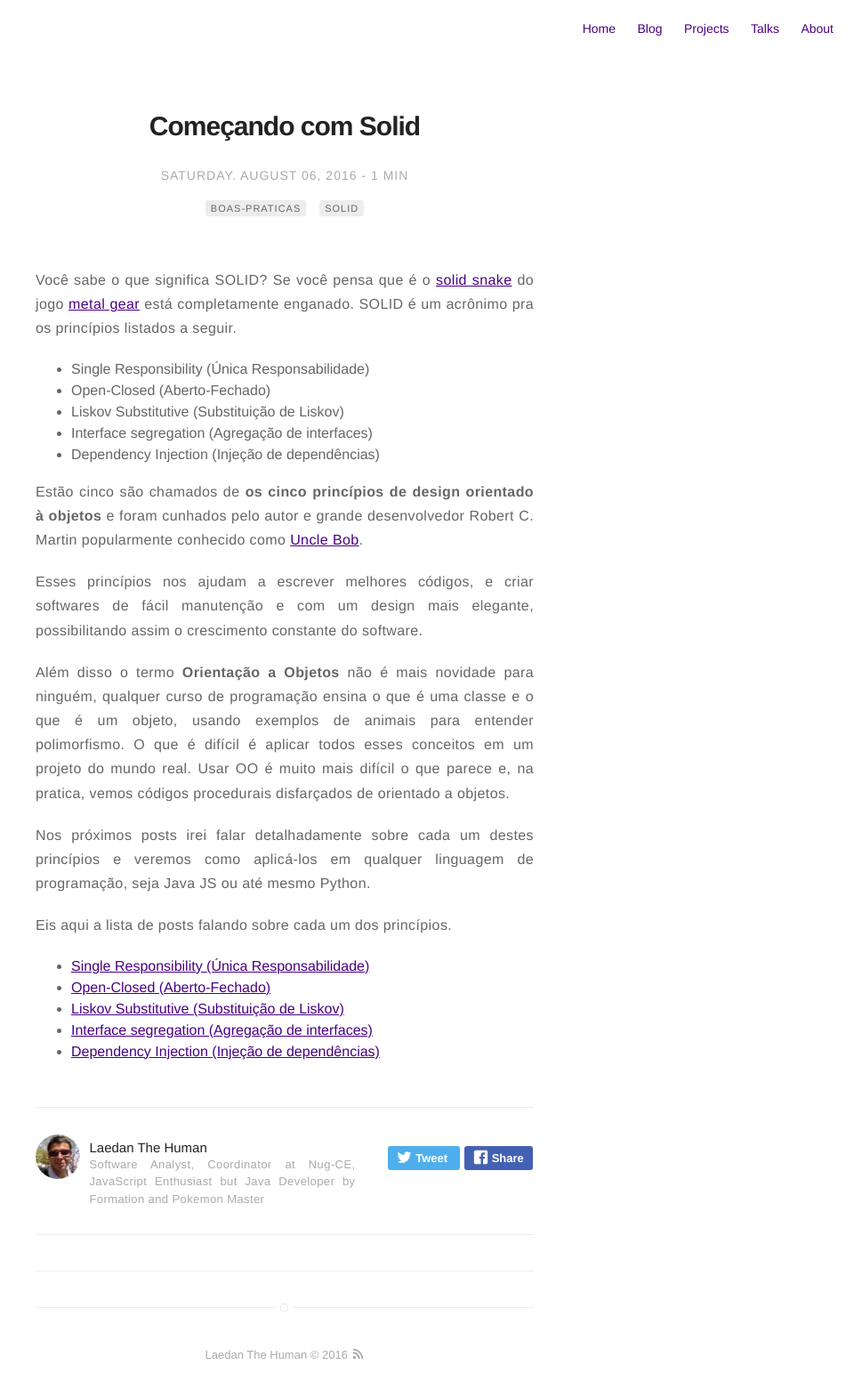
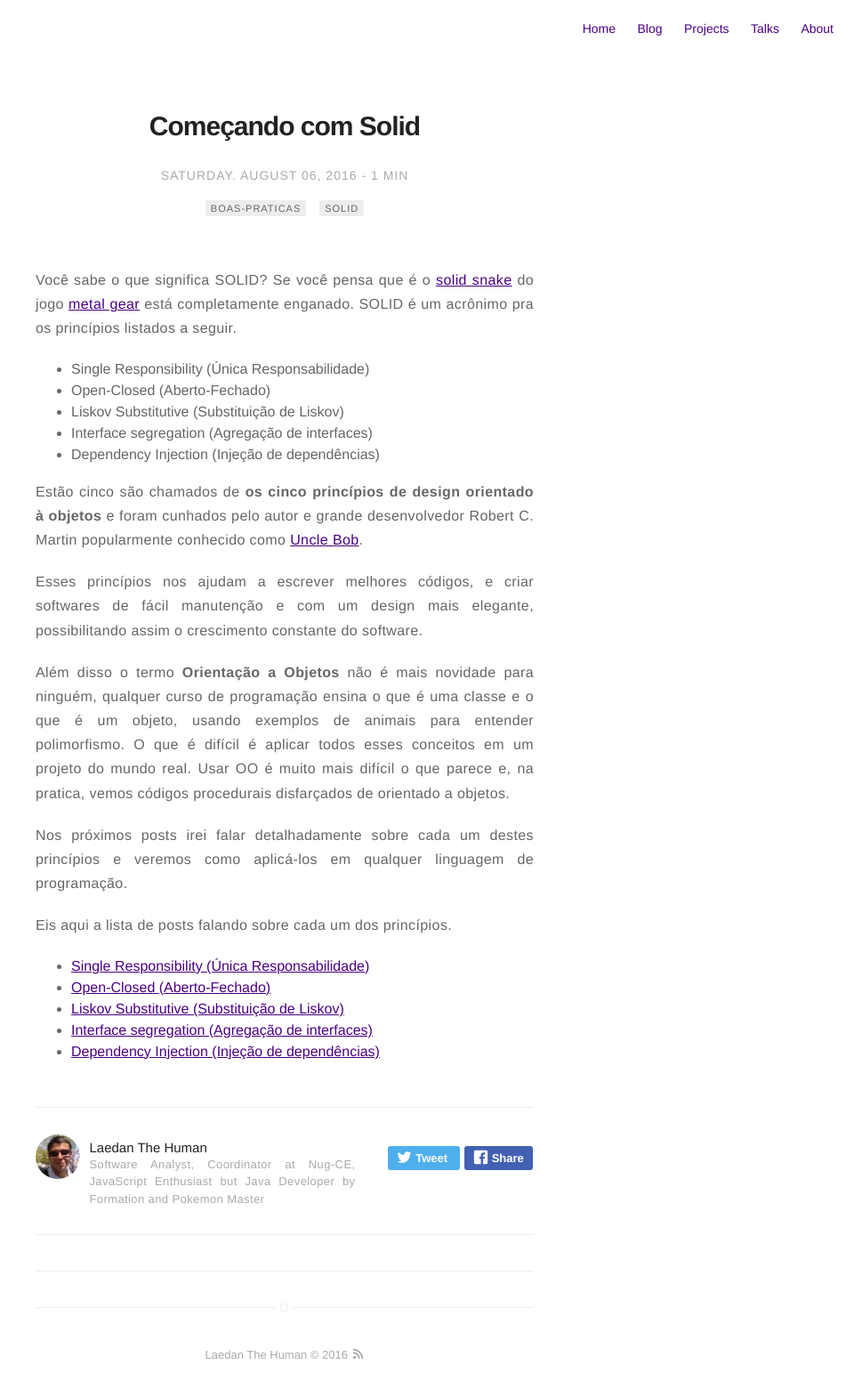
Before and after one commit to manoel-freitas/manoel-freitas.github.io, a Jekyll site: the page built from _posts/2016-08-06-começando-com-solid.md, in a window 1280 px wide. Shown: the whole page at 89% size, without its empty margins (320-1280 px from the left). Built offline with Jekyll 4.4.1, drawn with Linux system fonts in a browser that asks for light colours.

Commit message:
Update 2016-08-06-começando-com-solid.md
Melhorando post

```diff
--- a/_posts/2016-08-06-começando-com-solid.md
+++ b/_posts/2016-08-06-começando-com-solid.md
@@ -21,7 +21,7 @@ Esses princípios nos ajudam a escrever melhores códigos, e criar softwares de
 
 Além disso o termo <b>Orientação a Objetos</b> não é mais novidade para ninguém, qualquer curso de programação ensina o que é uma classe e o que é um objeto, usando exemplos de animais para entender polimorfismo. O que é difícil é aplicar todos esses conceitos em um projeto do mundo real. Usar OO é muito mais difícil o que parece e, na pratica, vemos códigos procedurais disfarçados de orientado a objetos.
 
-Nos próximos posts irei falar detalhadamente sobre cada um destes princípios e veremos como aplicá-los em qualquer linguagem de programação, seja Java JS ou até mesmo Python.
+Nos próximos posts irei falar detalhadamente sobre cada um destes princípios e veremos como aplicá-los em qualquer linguagem de programação.
 
 Eis aqui a lista de posts falando sobre cada um dos princípios.
 
```
